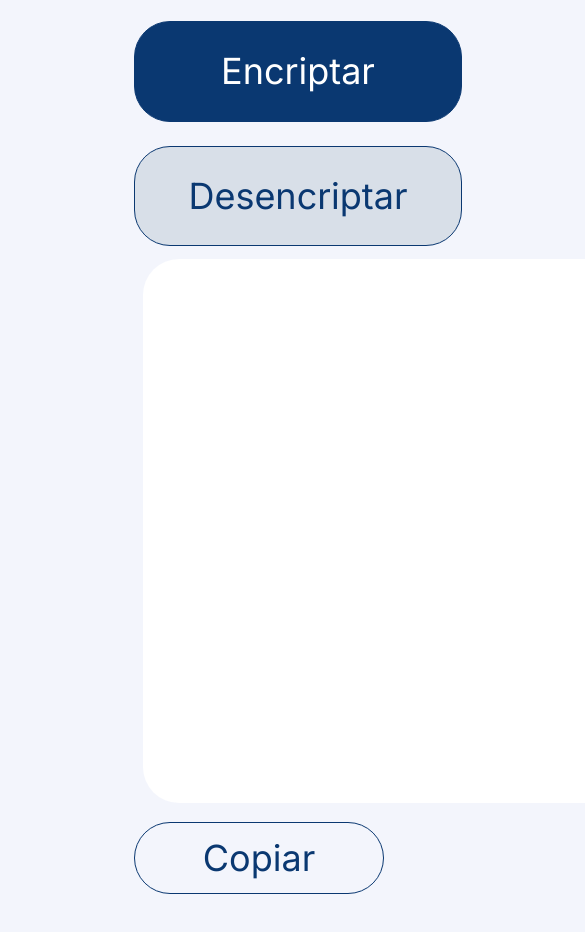
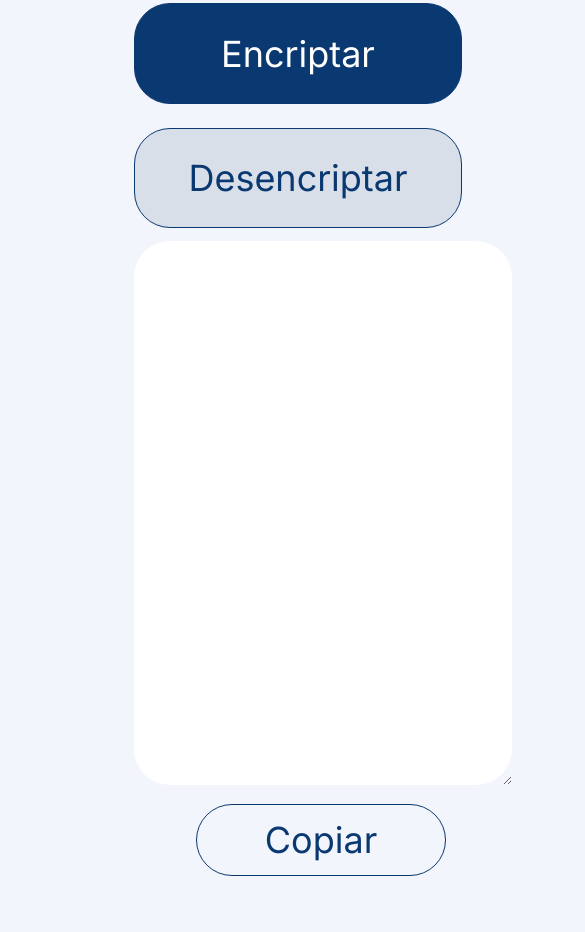
Before and after one commit to Pamper20/Challenge_Alura, a plain HTML site: page index.html in a window 390 px wide. Shown: the part 1050-1982 px from the top of the page, 585 px wide, since content can reach past the window. Drawn offline with Linux system fonts and the light colour scheme.

Commit message:
actualizacion display Tablet y Movil

```diff
--- a/style.css
+++ b/style.css
@@ -56,7 +56,6 @@ main{
     border-radius: 1.5rem;
     color: var(--color-secundario);
     margin-top: 0.525rem;
-    padding-left: 1.25rem;
     position:flex ;
 
 }
@@ -107,6 +106,37 @@ main{
 }
 
 
+@media (max-width: 1100px) {
+
+
+    .main{
+
+        width: 50%;
+        padding: auto;
+        flex-direction: column;
+
+
+    }
+    .text-area{
+         width: 100%;
+
+
+
+     }
+
+
+    .mensaje{
+        width: 100%;
+        justify-content: center;
+        background-image: none;
+    }
+
+
+
+
+}
+
+
 @media (max-width: 430px) {
 
     .logo{
@@ -116,8 +146,8 @@ main{
      }
     .main{
 
-        width: 50%;
-        padding: center;
+        width: 100%;
+
         flex-direction: column;
 
 
@@ -130,9 +160,8 @@ main{
     }
 
     .mensaje{
-        height: 100%;
-        margin-left: 5%;
-        margin-inline-end: auto;
+        width: 100%;
+        justify-content: center;
         background-image: none;
     }
 
```
